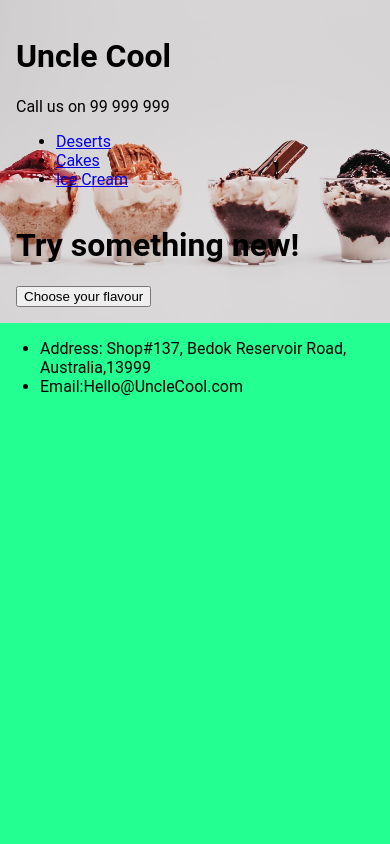
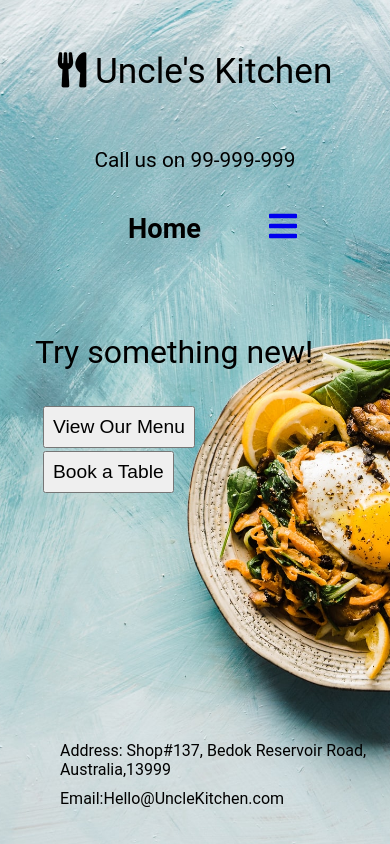
Before and after one commit to contactKunalDixit/Proj9_Icecream_Shop, a plain HTML site: page index.html in a window 390 px wide. Drawn offline with Linux system fonts and the light colour scheme.

Commit message:
major Updates

```diff
--- a/app.js
+++ b/app.js
@@ -0,0 +1,10 @@
+/* Toggle between adding and removing the "responsive" class to topnav when the user clicks on the icon  */
+
+function myFunction() {
+    var x = document.getElementById("myTopnav");
+    if (x.className === "topnav") {
+      x.className += " responsive";
+    } else {
+      x.className = "topnav";
+    }
+  }
--- a/index.html
+++ b/index.html
@@ -4,7 +4,7 @@
 <head>
     <meta charset="UTF-8">
     <meta name="viewport" content="width=device-width, initial-scale=1.0">
-    <title>Ice Cream Parlour</title>
+    <title>Restaurant</title>
     <link rel="stylesheet" href="https://cdnjs.cloudflare.com/ajax/libs/font-awesome/5.15.1/css/all.min.css"
         integrity="sha512-+4zCK9k+qNFUR5X+cKL9EIR+ZOhtIloNl9GIKS57V1MyNsYpYcUrUeQc9vNfzsWfV28IaLL3i96P9sdNyeRssA=="
         crossorigin="anonymous" />
@@ -15,27 +15,41 @@
     <div class="container">
         <div class="subCont1">
             <header>
-            <h1>Uncle Cool</h1>
-            <p>Call us on 99 999 999</p>
-            <nav>
-                <ul>
-                    <li><a href="#">Deserts</a></li>
-                    <li><a href="#">Cakes</a></li>
-                    <li><a href="#">Ice Cream</a></li>
+                <div class="heading">
+                    <div class="logo">
+                        <p><i class="fas fa-utensils"></i> Uncle's Kitchen</p>
+                    </div>
+                    <p id="ctc">Call us on 99-999-999</p>
+                </div>
+                <nav id="myTopnav">
+                    <ul class="topnav">
+                        <li><a href="#" class="highlight">Home</a></li>
+                        <li><a href="#">About Us</a></li>
+                        <li><a href="#">Menu</a></li>
+                        <li><a href="#">Contact Us</a></li>
+                        <li><a href="#">Book a Table</a></li>
+                      <a href="javascript:void(0);" class="icon" onclick="myFunction()">
+                                <i class="fa fa-bars"></i>
+                            </a>
+
                     </ul>
                 </nav>
             </header>
 
             <div class="mainSec">
-            <h1>Try something new!</h1>
-            <button> Choose your flavour</button>
+                <p>Try something new!</p>
+
+                <div class="butt">
+                    <button>View Our Menu</button>
+                    <button> Book a Table</button>
+                </div>
             </div>
         </div>
         <div class="subCont2">
             <footer>
                 <ul>
                     <li>Address: Shop#137, Bedok Reservoir Road, Australia,13999 </li>
-                <li>Email:Hello@UncleCool.com</li>
+                    <li>Email:Hello@UncleKitchen.com</li>
 
                 </ul>
 
--- a/style.css
+++ b/style.css
@@ -9,23 +9,210 @@ html {
 }
 
 body {
-    background-color: #fff;
     font-family: "Roboto", sans-serif;
     margin: 0;
-    background-color: rgb(35, 255, 145);
+    background-color: rgb(35, 193, 255);
 }
 
+.container {
+    width: 94%;
+    max-width: 100%;
+    min-width: 350px;
+    min-height: 100vh;
+    margin: auto;
+    padding: 20px;
+    background-image: url("brooke-lark-4J059aGa5s4-unsplash_large.jpg");
+    background-size: cover;
+    background-repeat: no-repeat;
+    background-position: center center;
 
-.subCont1{
-    width: 100%;
-    height: auto;
-    min-height:calc(100vh-100px);
-    padding: 1rem;
-    /* margin: 5px auto; */
-    background-image: url("najla-cam-f8TajCVv4s8-unsplash.jpg");
-    background-size: cover;
-    background-position: center center;
     display: flex;
     flex-direction: column;
     justify-content: space-between;
 }
+
+
+.heading {
+    display: flex;
+    justify-content: space-between;
+    align-items: baseline;
+}
+
+.heading .logo {
+    font-size: 3rem;
+    min-width: 279px;
+}
+
+#ctc {
+    font-size: 2rem;
+}
+
+nav ul {
+    display: flex;
+    justify-content: space-evenly;
+    align-items: baseline;
+    font-size: 1.5rem;
+    list-style: none;
+    margin: 10px;
+}
+
+nav a:hover {
+    background-color: rgb(23, 22, 105);
+    color: white;
+    padding: 5px;
+}
+
+.highlight {
+    font-weight: bolder;
+
+    font-size: 1.7rem;
+}
+
+
+nav ul li a {
+    text-decoration: none;
+    color: black;
+}
+
+.icon {
+    display: none;
+}
+
+.mainSec {
+    margin: 30px;
+    padding-top: 30px;
+    font-size: 2.5rem;
+    display: flex;
+    flex-direction: column;
+
+}
+
+.mainSec button {
+    font-size: 1.5rem;
+    margin: 0 10px;
+    padding: 10px;
+}
+
+.subCont2 ul {
+    list-style: none;
+}
+
+.subCont2 ul li {
+    padding: 5px;
+}
+
+/* !Responsive - Breakpoints */
+
+@media only screen and (max-width: 600px) {
+    .container {
+        width: 100%;
+        padding: 15px;
+    }
+
+    .subCont1 {
+        display: flex;
+        flex-direction: column;
+    }
+
+    .heading {
+        width: 60%;
+        margin: 0 auto;
+        display: flex;
+        flex-direction: column;
+        align-items: center;
+
+    }
+
+
+    .heading .logo {
+        font-size: 2.2rem;
+        text-align: center;
+    }
+
+    #ctc {
+        font-size: 1.3rem;
+    }
+
+    nav ul {
+
+        font-size: 1.2rem;
+    }
+
+    nav ul :not(:first-child) {
+        display: none;
+    }
+
+    /* When the screen is less than 600 pixels wide, hide all links, except for the first one ("Home"). Show the link that contains should open and close the topnav (.icon) */
+
+    topnav a:not(:first-child) {
+        display: none;
+    }
+
+    .topnav a.icon {
+        display: block;
+        font-size: 2rem;
+        margin: 5px;
+    }
+
+    /* The "responsive" class is added to the topnav with JavaScript when the user clicks on the icon. This class makes the topnav look good on small screens (display the links vertically instead of horizontally) */
+
+    .topnav .responsive {
+        position: relative;
+    }
+
+    .topnav .responsive a.icon {
+        position: absolute;
+        right: 0;
+        top: 0;
+    }
+
+    .topnav .responsive a {
+
+        display: block;
+        text-align: left;
+    }
+
+
+    ul .topnav {
+        display: flex;
+        justify-content: flex-start;
+    }
+
+    .mainSec {
+        margin: 20px;
+        padding-top: 20px;
+        font-size: 2rem;
+    }
+
+
+    .mainSec button {
+        font-size: 1.2rem;
+        margin: 0 8px;
+        padding: 8px;
+    }
+
+
+
+    .topnav a:not(:first-child) {display: none;}
+    .topnav a.icon {
+      float: right;
+      display: block;
+    }
+  }
+/*
+  @media screen and (max-width: 600px) {
+    .topnav.responsive {position: relative;}
+    .topnav.responsive .icon {
+      position: absolute;
+      right: 0;
+      top: 0;
+    }
+    .topnav.responsive li  {
+
+        float: none;
+        display: block;
+        text-align: left;
+
+    }
+
+} */
```
Also changed, not shown: anna-onishchuk-3w2AuRZeeSU-unsplash.jpg (deleted), brooke-lark-4J059aGa5s4-unsplash_large.jpg (added), brooke-lark-4J059aGa5s4-unsplash_medium.jpg (added), brooke-lark-4J059aGa5s4-unsplash_small.jpg (added), deva-williamson-0hnqS3Stj0w-unsplash.jpg (deleted), najla-cam-f8TajCVv4s8-unsplash.jpg (deleted), najla-cam-f8TajCVv4s8-unsplash_l.jpg (deleted), najla-cam-f8TajCVv4s8-unsplash_s.jpg (deleted), sonalika-vakili-KHQ53erY3PI-unsplash.jpg (deleted). Lines whose indentation alone changed are shown as unchanged.
